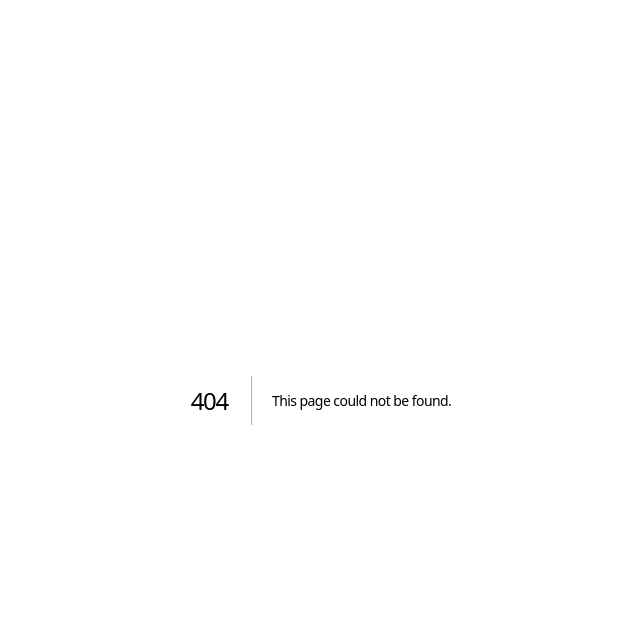
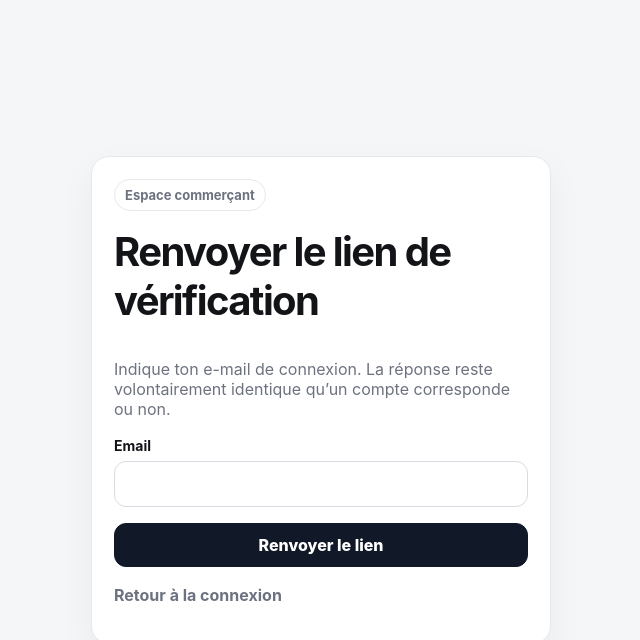
Before and after one commit to yassineimpe-bit/Fidgo, a Next.js app: page /verify-email/resend in a window 1280 px wide. Before the commit this address had no page. Shown: the top 640 px of the page, without its empty margins (319-959 px from the left). Built offline with nearby package versions, Linux system fonts and the light colour scheme.

Commit message:
feat(ui): add email verification resend page

```diff
--- /dev/null
+++ b/app/verify-email/resend/page.tsx
@@ -0,0 +1,12 @@
+import Link from "next/link";
+import { ResendVerificationForm } from "@/components/resend-verification-form";
+
+export default function ResendVerificationPage() {
+  return <main className="auth-wrap"><section className="card auth-card">
+    <span className="eyebrow">Espace commerçant</span>
+    <h2 style={{marginTop:16}}>Renvoyer le lien de vérification</h2>
+    <p className="muted" style={{marginBottom:18}}>Indique ton e-mail de connexion. La réponse reste volontairement identique qu’un compte corresponde ou non.</p>
+    <ResendVerificationForm/>
+    <p className="muted" style={{marginTop:18}}><Link href="/login"><strong>Retour à la connexion</strong></Link></p>
+  </section></main>;
+}
```
